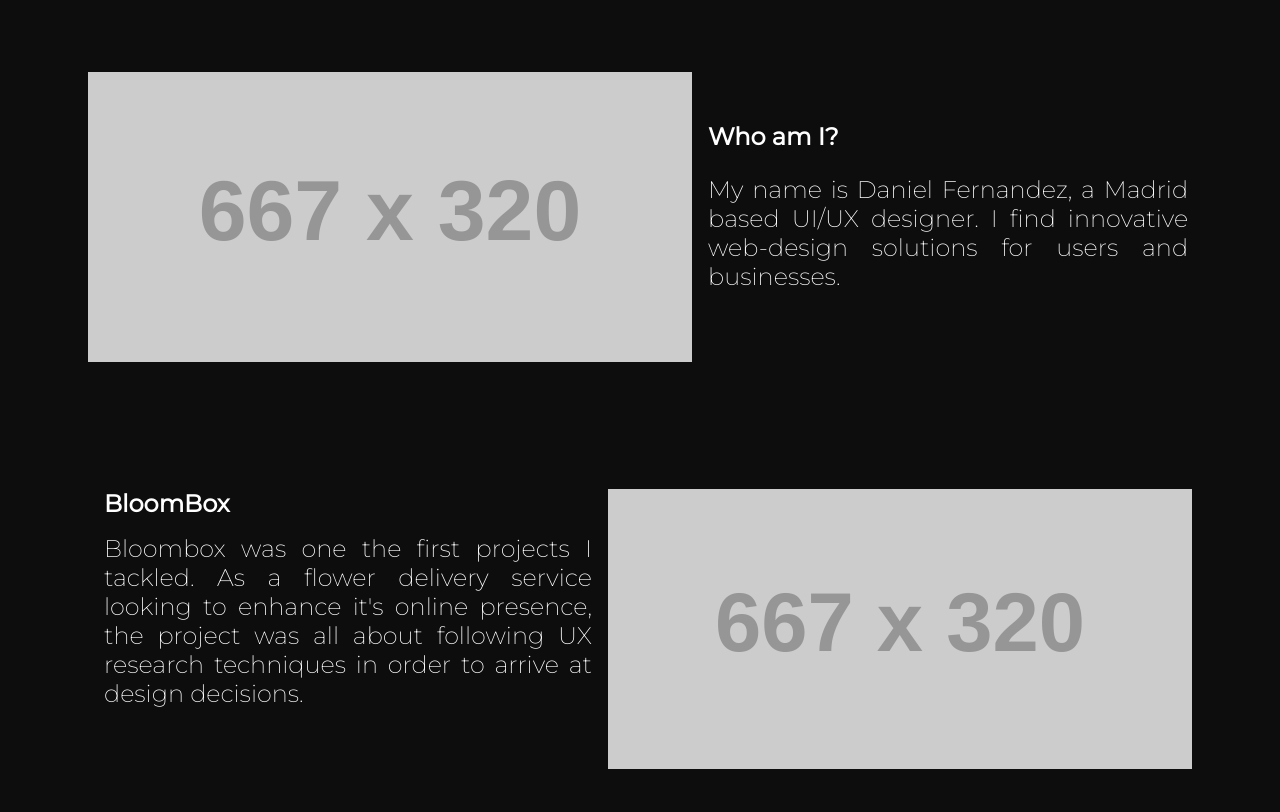
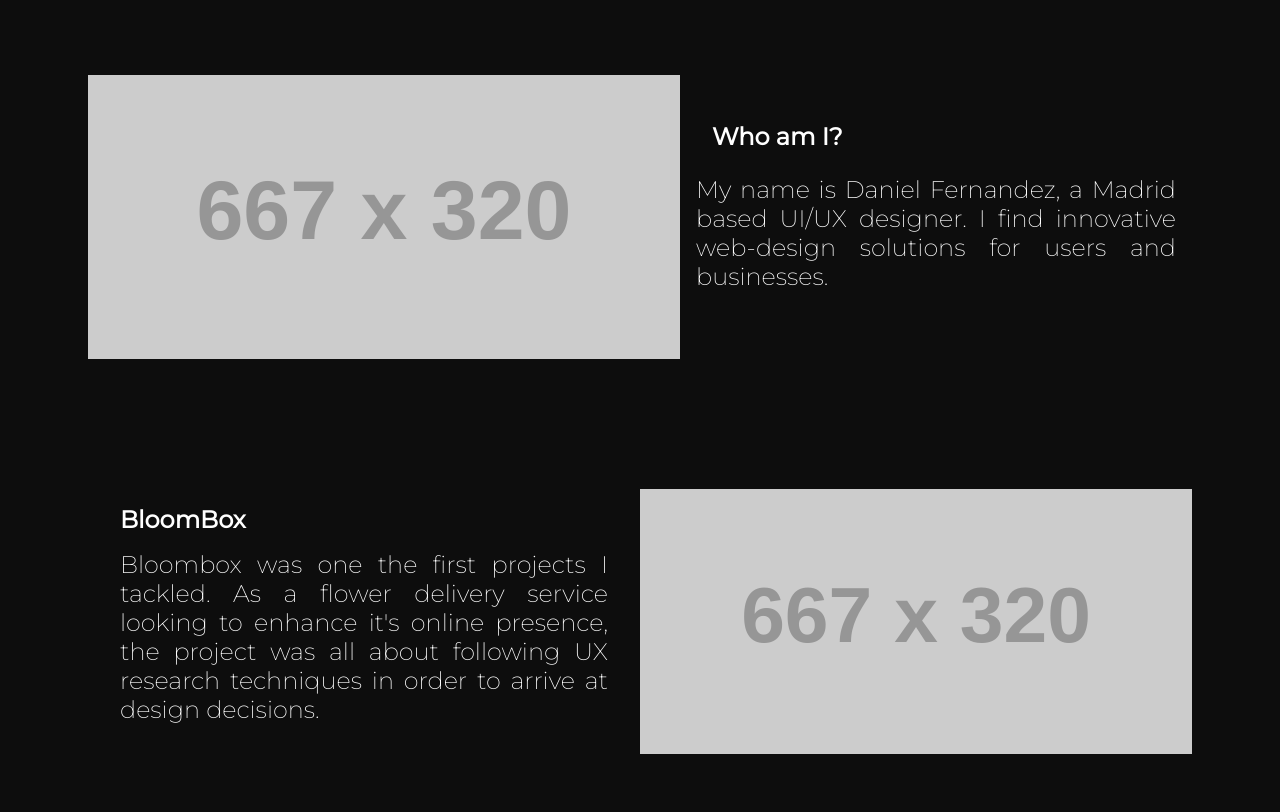
Before and after one commit to DFernandezFoe/portfolio, a plain HTML site: page portfolio.html in a window 1280 px wide. Shown: the part 580-1392 px from the top of the page. Drawn offline with Linux system fonts and the light colour scheme; placeholder pictures from the web are drawn by us.

Commit message:
first iteration

```diff
--- a/resources/style.css
+++ b/resources/style.css
@@ -115,11 +115,11 @@ div.cards {
 }
 
 .cardcontentR {
-  width: 50%;
+  max-width: 50%;
   display : inline-block;
   vertical-align : middle;
   padding: 0;
-  margin: 0px;
+  margin: 16px;
 }
 
 .cardcontentL {
@@ -127,7 +127,7 @@ div.cards {
   display : inline-block;
   vertical-align : middle;
   padding: 0;
-  margin: 0px;
+  margin: 16px;
 }
 
 .CtextR {
@@ -139,7 +139,6 @@ div.cards {
   font-weight: 200;
   text-align: justify;
   max-width: 100%;
-  margin-left: 16px;
 }
 
 .CtextL {
```
